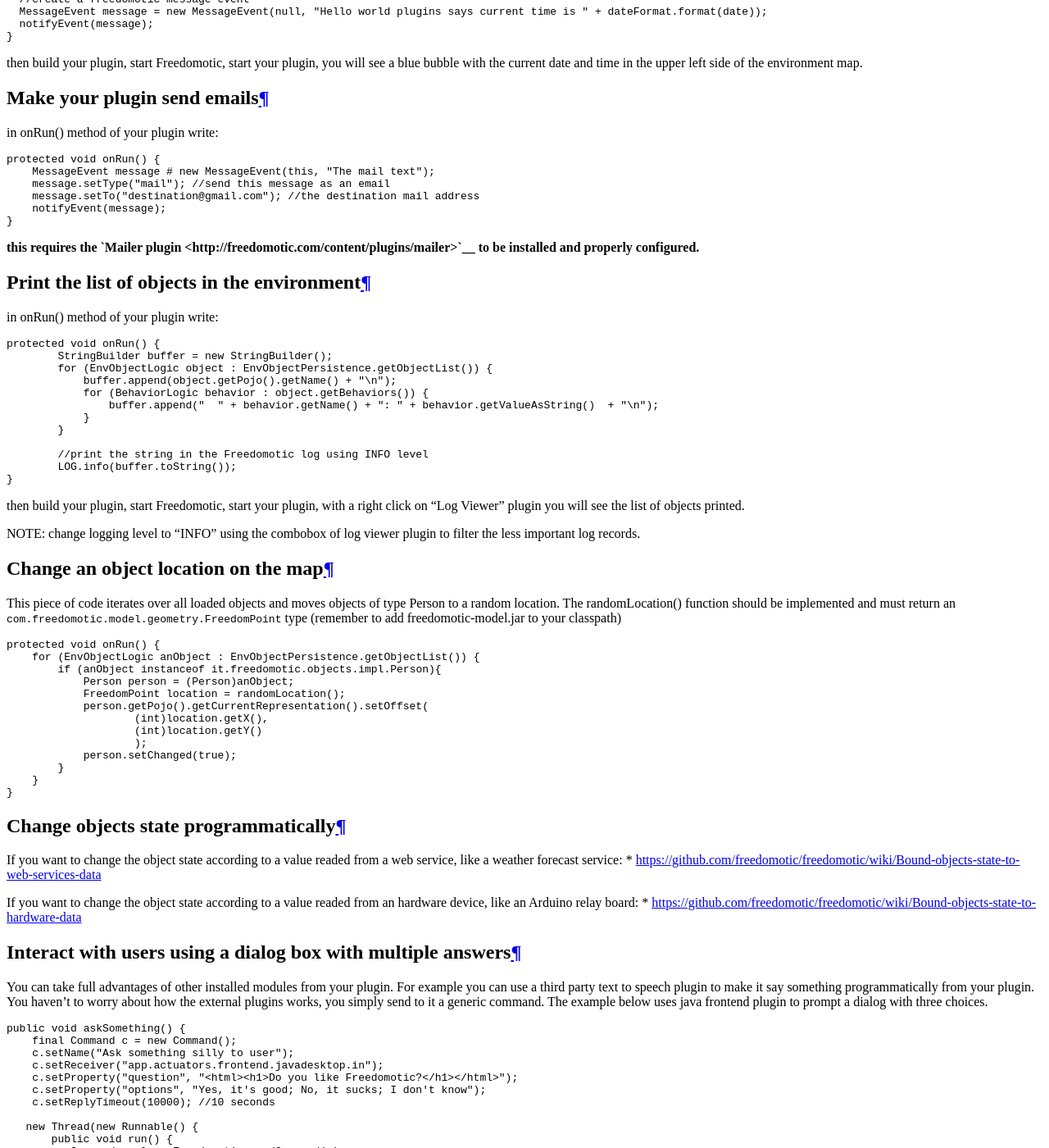
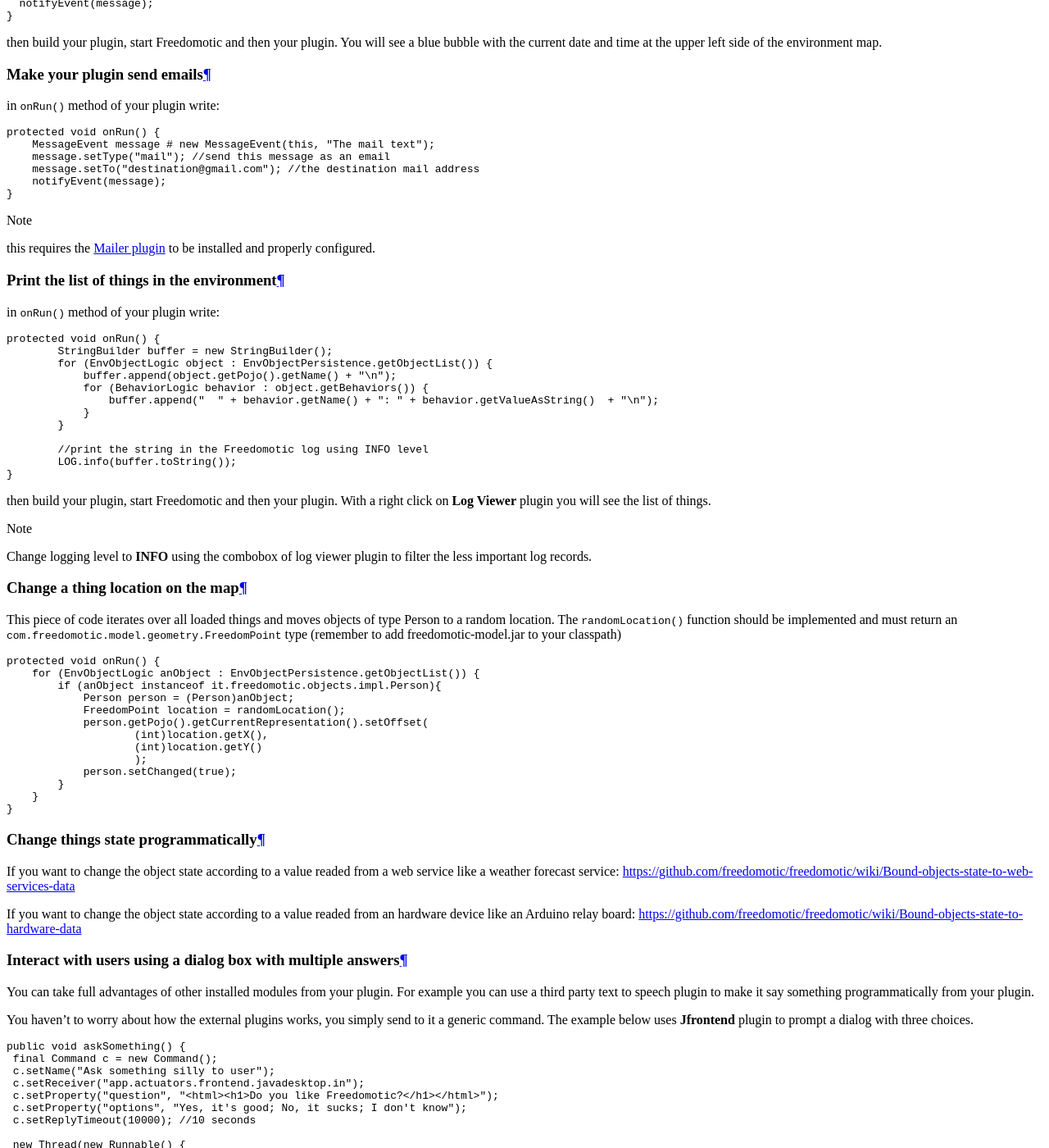
Before and after one commit to freedomotic/fd-developer-manual, a Sphinx documentation site: the page built from docs/source/getting-started/hello-world.rst, in a window 1280 px wide and 1400 px high, scrolled down 542 px. Shown: the whole window at 82% size. Built offline with Sphinx 7.4.7, drawn with Linux system fonts in a browser that asks for light colours; pages that are not in the unit, such as notebooks, are missing from menus; comment, search, counter and statistics services are not loaded; some of the changed text lies outside the part shown.

Commit message:
updated hello-world plugin page

```diff
--- a/docs/source/_templates/index.html
+++ b/docs/source/_templates/index.html
@@ -18,6 +18,7 @@
          - <a class="linkdescr" href="{{ pathto("getting-started/development-environment") }}">{%trans%}How to set your development environment{%endtrans%}</a><br/>
          - <a class="linkdescr" href="{{ pathto("getting-started/maven-reference-sheet") }}">{%trans%}Maven quick reference sheet{%endtrans%}</a><br/>
          - <a class="linkdescr" href="{{ pathto("getting-started/contributors-workflow") }}">{%trans%}Contributors workflow{%endtrans%}</a><br/>
+         - <a class="linkdescr" href="{{ pathto("getting-started/hello-world") }}">{%trans%}The 'Hello World' plugin{%endtrans%}</a><br/>
      </p>
      <p class="biglink"><div class="section-title">{%trans%}Architecture{%endtrans%}</div>
          - <a class="linkdescr" href="{{ pathto("architecture/architecture") }}">{%trans%}Architecture components{%endtrans%}</a><br/>
--- a/docs/source/getting-started/hello-world.rst
+++ b/docs/source/getting-started/hello-world.rst
@@ -1,31 +1,29 @@
-The 'Hello World!' Plugin
-=========================
+The 'Hello World' Plugin
+========================
 
-Here you'll learn how to add features starting from the "hello-world"
+Here you'll learn how to add features starting from the **hello-world**
 plugin. This plugin is made of some boilerplate java code that you can
 use as base to create your own plugin.
 
-Open the *"freedomotic"* maven project with your favourite IDE and
+Open the **freedomotic** maven project with your favourite IDE and
 compile it if not already done. This will build a set of modules;
-remember the *"freedomotic-core"* module is the Freedomotic runtime,
+remember the **freedomotic-core** module is the Freedomotic runtime,
 start it from your IDE to have it running.
 
-Now open the *"hello-world"* module in your IDE: when you compile it, it
-will be automatically installed into the freedomotic-core runtime, so
-any code change you do can be tested just restarting "freedomotic-core"
-from your IDE.
+Now open the **hello-world** module in your IDE and compile it.
+It will be automatically installed into the **freedomotic-core**.
 
 Get familiar with Freedomotic
-=============================
+#############################
 
-Here are some example changes you can do at the
-"`hello-world <https://github.com/freedomotic/freedomotic/tree/master/plugins/devices/hello-world>`__"
-plugin to get used to freedomotic.
+Here are some simple changes you can do with the plugin
+"`hello-world <https://github.com/freedomotic/freedomotic/tree/master/plugins/devices/hello-world>`__".
+
 
 Write a message to the GUI using a Freedomotic event
 ----------------------------------------------------
 
-in onRun() method of your plugin write:
+in ``onRun()`` method of your plugin write:
 
 .. code:: java
 
@@ -38,14 +36,14 @@
           notifyEvent(message);
         }
 
-then build your plugin, start Freedomotic, start your plugin, you will
-see a blue bubble with the current date and time in the upper left side
+then build your plugin, start Freedomotic and then your plugin.
+You will see a blue bubble with the current date and time at the upper left side
 of the environment map.
 
 Make your plugin send emails
 ----------------------------
 
-in onRun() method of your plugin write:
+in ``onRun()`` method of your plugin write:
 
 .. code:: java
 
@@ -56,14 +54,12 @@
             notifyEvent(message);
         }
 
-**this requires the `Mailer
-plugin <http://freedomotic.com/content/plugins/mailer>`__ to be
-installed and properly configured.**
+.. note:: this requires the `Mailer plugin <http://freedomotic.com/content/plugins/mailer>`_ to be installed and properly configured.
 
-Print the list of objects in the environment
---------------------------------------------
+Print the list of things in the environment
+-------------------------------------------
 
-in onRun() method of your plugin write:
+in ``onRun()`` method of your plugin write:
 
 .. code:: java
 
@@ -80,18 +76,16 @@
                 LOG.info(buffer.toString());
         }
 
-then build your plugin, start Freedomotic, start your plugin, with a
-right click on "Log Viewer" plugin you will see the list of objects
-printed.
+then build your plugin, start Freedomotic and then your plugin.
+With a right click on **Log Viewer** plugin you will see the list of things.
 
-NOTE: change logging level to "INFO" using the combobox of log viewer
-plugin to filter the less important log records.
+.. note:: Change logging level to **INFO** using the combobox of log viewer plugin to filter the less important log records.
 
-Change an object location on the map
-------------------------------------
+Change a thing location on the map
+----------------------------------
 
-This piece of code iterates over all loaded objects and moves objects of
-type Person to a random location. The randomLocation() function should
+This piece of code iterates over all loaded things and moves objects of
+type Person to a random location. The ``randomLocation()`` function should
 be implemented and must return an
 ``com.freedomotic.model.geometry.FreedomPoint`` type (remember to add
 freedomotic-model.jar to your classpath)
@@ -112,15 +106,15 @@
             }
         }
 
-Change objects state programmatically
--------------------------------------
+Change things state programmatically
+------------------------------------
 
 If you want to change the object state according to a value readed from
-a web service, like a weather forecast service: \*
+a web service like a weather forecast service:
 https://github.com/freedomotic/freedomotic/wiki/Bound-objects-state-to-web-services-data
 
 If you want to change the object state according to a value readed from
-an hardware device, like an Arduino relay board: \*
+an hardware device like an Arduino relay board:
 https://github.com/freedomotic/freedomotic/wiki/Bound-objects-state-to-hardware-data
 
 Interact with users using a dialog box with multiple answers
@@ -128,43 +122,44 @@
 
 You can take full advantages of other installed modules from your
 plugin. For example you can use a third party text to speech plugin to
-make it say something programmatically from your plugin. You haven't to
-worry about how the external plugins works, you simply send to it a
-generic command. The example below uses java frontend plugin to prompt a
+make it say something programmatically from your plugin.
+
+You haven't to worry about how the external plugins works, you simply send to it a
+generic command. The example below uses **Jfrontend** plugin to prompt a
 dialog with three choices.
 
 .. code:: java
 
      public void askSomething() {
-         final Command c = new Command();
-         c.setName("Ask something silly to user");
-         c.setReceiver("app.actuators.frontend.javadesktop.in");
-         c.setProperty("question", "<html><h1>Do you like Freedomotic?</h1></html>");
-         c.setProperty("options", "Yes, it's good; No, it sucks; I don't know");
-         c.setReplyTimeout(10000); //10 seconds
+      final Command c = new Command();
+      c.setName("Ask something silly to user");
+      c.setReceiver("app.actuators.frontend.javadesktop.in");
+      c.setProperty("question", "<html><h1>Do you like Freedomotic?</h1></html>");
+      c.setProperty("options", "Yes, it's good; No, it sucks; I don't know");
+      c.setReplyTimeout(10000); //10 seconds
 
-        new Thread(new Runnable() {
-            public void run() {
-               Command reply = Freedomotic.sendCommand(c);
-                  if (reply != null) {
-                     String userInput = reply.getProperty("result");
-                         if (userInput != null) {
-                         System.out.println("The reply to the test question is " + userInput);
-                           } else {
-                            System.out.println("The user has not responded to the question within the given time");
-                           }
-                        } else {
-                          System.out.println("Unreceived reply within given time (10 seconds)");
-                      }
-                  }
-                }).start();
-            }
+      new Thread(new Runnable() {
+        public void run() {
+          Command reply = Freedomotic.sendCommand(c);
+            if (reply != null) {
+                String userInput = reply.getProperty("result");
+                  if (userInput != null) {
+                    System.out.println("The reply to the test question is " + userInput);
+                     } else {
+                         System.out.println("The user has not responded to the question within the given time");
+                        }
+                     } else {
+                        System.out.println("Unreceived reply within given time (10 seconds)");
+                   }
+                }
+               }).start();
+        }
 
 Add a GUI to the plugin
 -----------------------
 
 To add a graphical interface you must create a Jframe and link it to the
-plugin in onStart() with the following code
+plugin in ``onStart()`` with the following code
 
 .. code:: java
 
--- a/docs/source/index.rst
+++ b/docs/source/index.rst
@@ -26,6 +26,7 @@
    :maxdepth: 2
 
    Contributors workflow <getting-started/contributors-workflow>
+   The 'Hello world' plugin <getting-started/hello-world>
 
 .. toctree::
    :caption: Architecture
```
